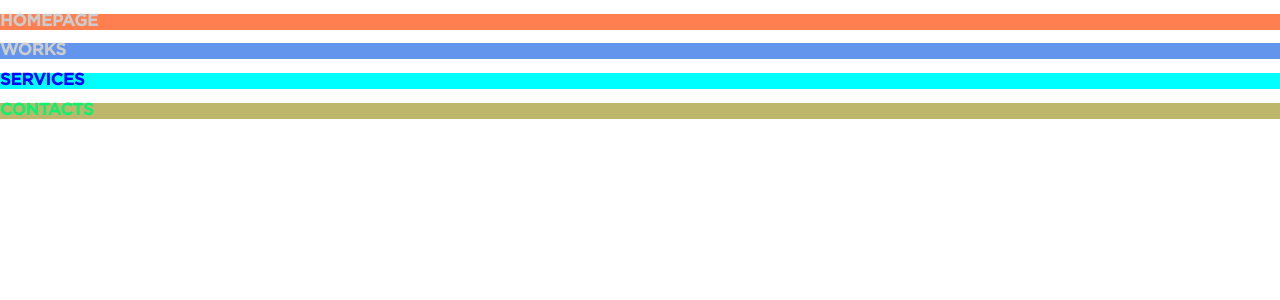
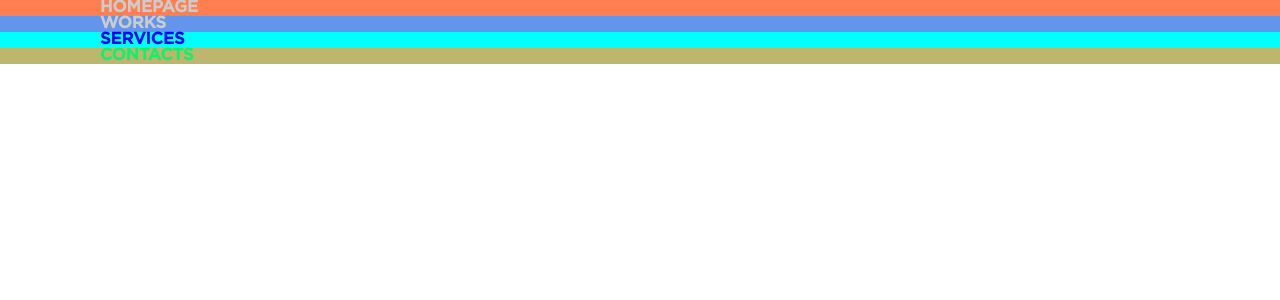
Before and after one commit to AnatolyKostarev/kojo, a React (Create React App) app: page / in a window 1280 px wide. Shown: the top 300 px of the page. Built offline with nearby package versions, Linux system fonts and the light colour scheme.

Commit message:
Add general style of app: .container, delete default style for header, lists, links

```diff
--- a/src/index.css
+++ b/src/index.css
@@ -12,6 +12,29 @@ body {
   color: #000;
   background: #fff;
   cursor: url("../public/img/header/cursor.png") 6 6, auto;
+}
+
+.container {
+  max-width: 1920px;
+  margin: 0 auto;
+  padding: 0 100px;
+  box-sizing: content-box;
+}
+
+h1,
+h2,
+h3,
+h4,
+p,
+ul,
+ol,
+li {
+  margin: 0;
+  padding: 0;
+}
+
+a {
+  text-decoration: none;
 }
 
 @font-face {
```
